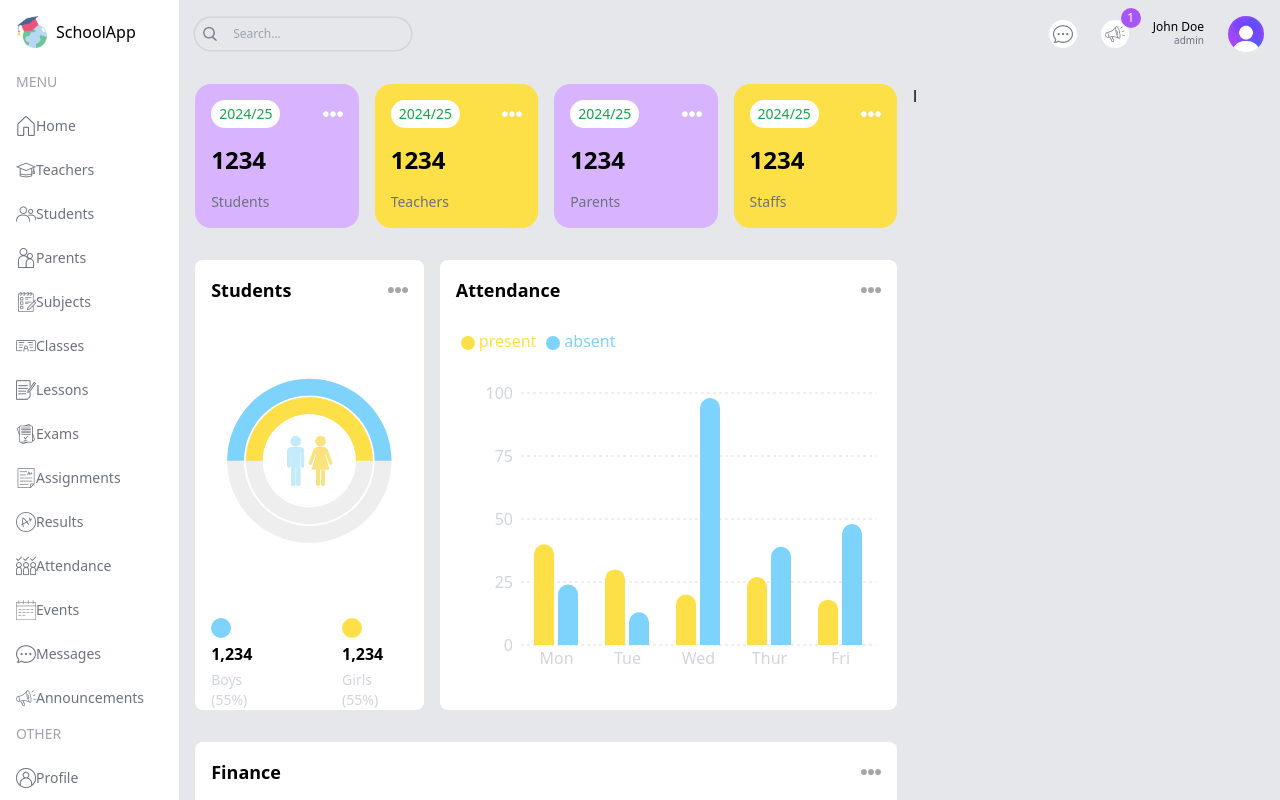
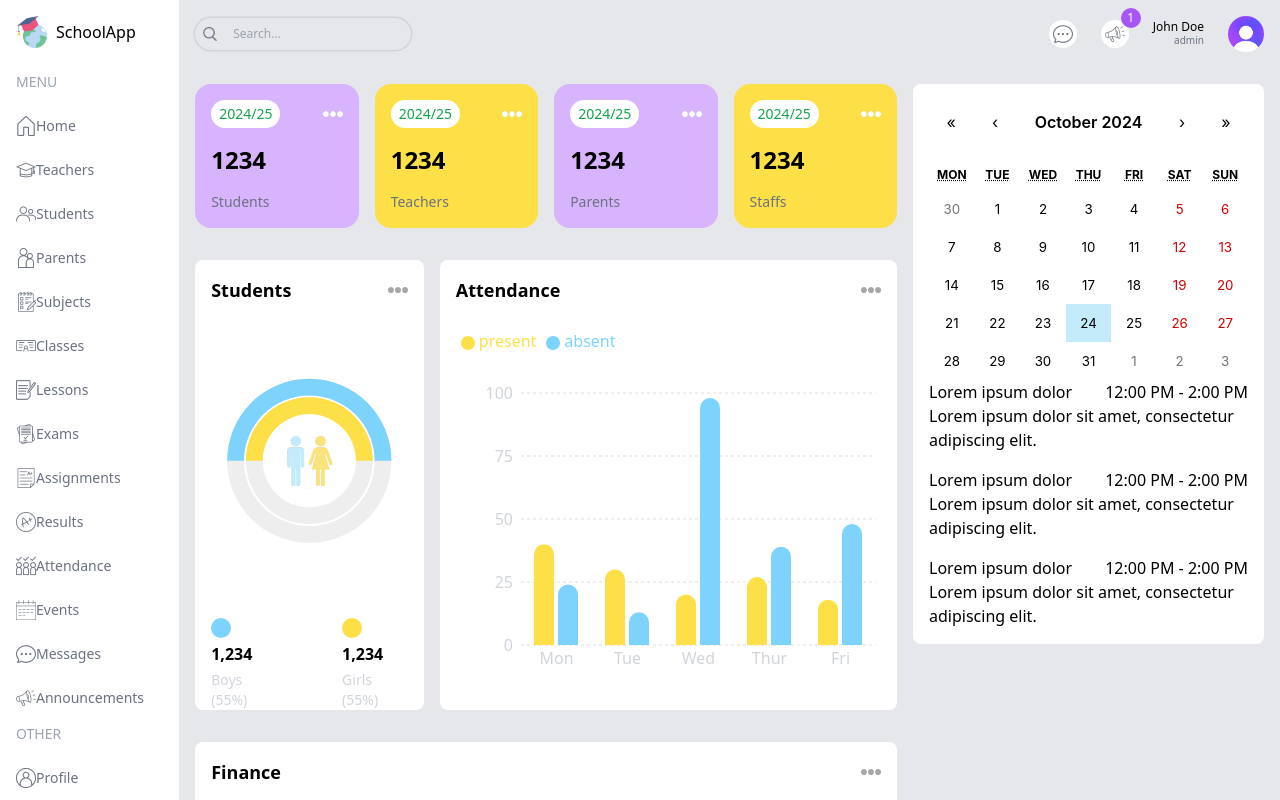
Before and after one commit to nerdigenius/school_management_app, a Next.js app: page /admin in a window 1280 px wide. Shown: the top 800 px of the page. Built offline with nearby package versions, Linux system fonts and the light colour scheme.

Commit message:
events with description added

```diff
--- a/package.json
+++ b/package.json
@@ -11,6 +11,7 @@
   "dependencies": {
     "next": "14.2.15",
     "react": "^18",
+    "react-calendar": "^5.1.0",
     "react-dom": "^18",
     "recharts": "^2.13.0"
   },
--- a/src/app/(dashboard)/admin/page.tsx
+++ b/src/app/(dashboard)/admin/page.tsx
@@ -1,5 +1,6 @@
 import AttendanceChart from "@/components/AttendanceChart";
 import CountChart from "@/components/CountChart";
+import EventCalendar from "@/components/EventCalendar";
 import FinanceChart from "@/components/FinanceChart";
 import UserCard from "@/components/UserCard";
 
@@ -24,13 +25,15 @@
                 </div>
 
                 <div className="w-full h-[500px]">
-                    <FinanceChart/>
+                    <FinanceChart />
                 </div>
 
             </div>
 
             {/*Left*/}
-            <div className="w-full lg:w-1/3">l</div>
+            <div className="w-full lg:w-1/3 flex flex-col gap-8">
+                <EventCalendar />
+            </div>
 
         </div>
     );
--- a/src/app/globals.css
+++ b/src/app/globals.css
@@ -1,3 +1,18 @@
 @tailwind base;
 @tailwind components;
 @tailwind utilities;
+
+.react-calendar{
+   width: 100% !important;
+   border: none !important;
+   font-family: "Inter",sans-serif !important;
+
+}
+
+.react-calendar__tile--active{
+    background-color: #c3ebfa !important;
+    color: black !important;
+}
+.react-calendar__navigation__label__labelText{
+    font-weight:600 ;
+}
--- /dev/null
+++ b/src/components/EventCalendar.tsx
@@ -0,0 +1,53 @@
+"use client"
+import Calendar from 'react-calendar';
+import { useState } from 'react';
+import 'react-calendar/dist/Calendar.css';
+
+const events = [
+    {
+      id: 1,
+      title: "Lorem ipsum dolor",
+      time: "12:00 PM - 2:00 PM",
+      description: "Lorem ipsum dolor sit amet, consectetur adipiscing elit.",
+    },
+    {
+      id: 2,
+      title: "Lorem ipsum dolor",
+      time: "12:00 PM - 2:00 PM",
+      description: "Lorem ipsum dolor sit amet, consectetur adipiscing elit.",
+    },
+    {
+      id: 3,
+      title: "Lorem ipsum dolor",
+      time: "12:00 PM - 2:00 PM",
+      description: "Lorem ipsum dolor sit amet, consectetur adipiscing elit.",
+    }
+  ];
+
+
+
+type ValuePiece = Date | null;
+
+type Value = ValuePiece | [ValuePiece, ValuePiece];
+const EventCalendar = () => {
+    const [value, onChange] = useState<Value>(new Date());
+
+    return (
+      <div className='bg-white rounded-lg p-4'>
+        <Calendar onChange={onChange} value={value} />
+        <div className='flex flex-col gap-4'>
+            {events.map(event=>(
+                <div className='' key={event.id}>
+                    <div className='flex items-center justify-between'>
+                        <h1>{event.title}</h1>
+                        <span>{event.time}</span>
+                    </div>
+                    <p>{event.description}</p>
+                </div>
+            ))}
+        </div>
+      </div>
+    );
+}
+
+export default EventCalendar;
```
Also changed, not shown: 1 other file (tests, documents, lock files or other folders).
